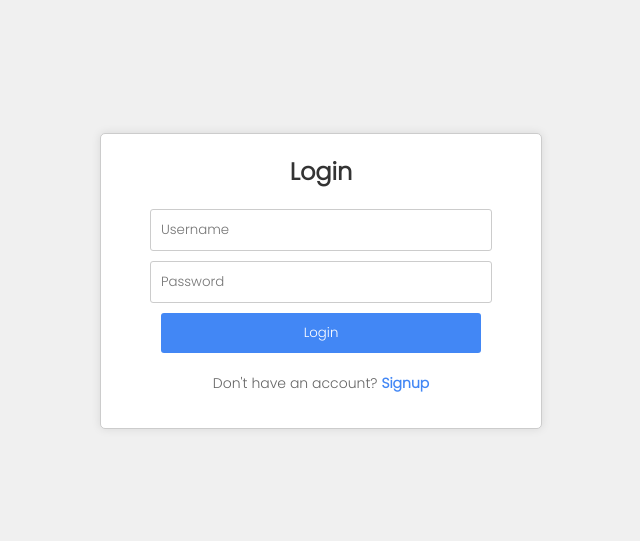
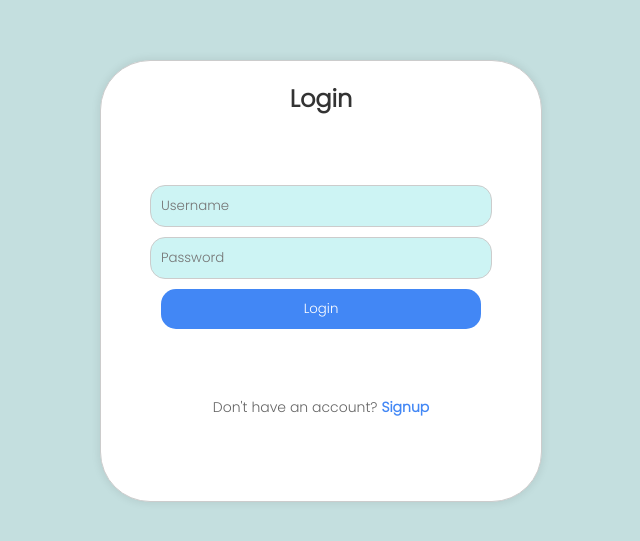
Before and after one commit to Techvocate/client_portal, a React (Create React App) app: page /login in a window 1280 px wide. Shown: the part 119-660 px from the top of the page, without its empty margins (319-959 px from the left). Built offline with nearby package versions, Linux system fonts and the light colour scheme.

Commit message:
cursor and login signup changes

```diff
--- a/src/components/HomePage.js
+++ b/src/components/HomePage.js
@@ -1,21 +1,68 @@
 // src/components/HomePage.js
 import "./Homepage.css";
-import React from "react";
+import React, { useEffect, useState } from "react";
 import { motion } from "framer-motion";
 import { Link } from "react-router-dom";
 import Navbar from "./Navbar";
 
 const HomePage = () => {
+  const [mousePosition, setMousePosition] = useState({
+    x: 0,
+    y:0
+  });
+  const [cursorVariant, setCursorVariant] = useState("default")
+
+
+  useEffect(() => {
+    const mouseMove = e => {
+      setMousePosition({
+        x: e.clientX,
+        y: e.clientY
+      })
+    }
+
+    window.addEventListener("mousemove", mouseMove);
+
+    return()=>{
+      window.removeEventListener("mousemove",mouseMove);
+    }
+
+  }, []);
+
+  const variants = {
+    default:{
+      x: mousePosition.x - 16,
+      y: mousePosition.y - 16
+    },
+    text:{
+      height: 150,
+      width: 150,
+      x: mousePosition.x - 75,
+      y: mousePosition.y - 75,
+      backgroundColor: "rgb(140, 194, 184)",
+      // mixBlendMode: "difference"
+    }
+  }
+
+  const textEnter = () => setCursorVariant("text");
+  const textLeave = () => setCursorVariant("default");
+
+
+
   return (
     <div className="home-page">
       <Navbar/>
+      <motion.div className="cursor"
+      variants={variants}
+      animate={cursorVariant}
+      />
       <div className="content">
-        <p className="main-title">
+        <p onMouseEnter={textEnter} onMouseLeave={textLeave} className="main-title">
           Streamline
           <br /> Your Legal Processes
         </p>
         {/* <p className="sub-heading">Effortless Document Management</p> */}
-        <p className="description">
+        <p onMouseEnter={textEnter} onMouseLeave={textLeave} className="description">
           Effortlessly generate, customize, and manage a wide range of legal
           documents tailored to your specific needs.
         </p>
--- a/src/components/Homepage.css
+++ b/src/components/Homepage.css
@@ -1,11 +1,24 @@
 /* src/components/HomePage.css */
-
+*{
+  cursor: none;
+}
 .home-page {
     position: relative;
     height: 100vh;
     z-index: 1;
     background-color: #E3F4F4;
   }
+
+.cursor{
+  background-color: #C4DFDF;
+  height: 32px;
+  width: 32px;
+  border-radius: 50%;
+  position: fixed;
+  top: 0;
+  left: 0;
+  pointer-events: none;
+}
 
   .video-bg {
     object-fit: cover;
@@ -32,7 +45,7 @@
 
     color: black;
     /* text-shadow: 2px 2px 4px rgba(0, 0, 0, 0.4); */
-    -webkit-text-stroke-width: 0.9px;
+    -webkit-text-stroke-width: 1.8px;
   -webkit-text-stroke-color: black;
   }
   .description {
@@ -40,7 +53,7 @@
     font-size: 1.2rem;
     max-width: 600px;
     text-shadow: 2px 2px 4px rgba(0, 0, 0, 0.2);
-    -webkit-text-stroke-width: 0.5px;
+    -webkit-text-stroke-width: 1.3px;
   -webkit-text-stroke-color: black;
   }
     .sub-heading {
--- a/src/components/register/Login.css
+++ b/src/components/register/Login.css
@@ -1,17 +1,22 @@
 /* Styling for Login Page */
+*{
+  cursor: pointer;
+}
 .login-container {
   display: flex;
   justify-content: center;
   align-items: center;
   height: 100vh;
-  background-color: #f0f0f0; /* Background color for the whole page */
+  background-color: #C4DFDF; /* Background color for the whole page */
 }
 
 .form-container {
-  max-width: 400px; /* Adjust as needed for your form width */
+  font-family: "Poppins";
+  max-width: 400px;
+  height: 400px; /* Adjust as needed for your form width */
   padding: 20px;
   border: 1px solid #ccc;
-  border-radius: 5px;
+  border-radius: 50px;
   background-color: #ffffff; /* Background color for the form */
   box-shadow: 0 0 10px rgba(0, 0, 0, 0.1); /* Add a subtle box shadow */
 }
@@ -28,7 +33,8 @@ input[type="password"],
   padding: 10px;
   margin-top: 10px; /* Add some spacing between input elements */
   border: 1px solid #ccc;
-  border-radius: 3px;
+  border-radius: 15px;
+  background-color: #CDF4F4;
 }
 
 .but1 {
--- a/src/components/register/Signup.css
+++ b/src/components/register/Signup.css
@@ -2,7 +2,7 @@
     display: grid;
     place-items: center;
     height: 100vh;
-    background-color: #f0f0f0;
+    background-color: #C4DFDF;
   }
 
   .form-container {
@@ -10,7 +10,7 @@
     gap: 10px;
     padding: 20px;
     border: 1px solid #ccc;
-    border-radius: 5px;
+    border-radius: 50px;
     text-align: center;
   }
 
@@ -26,7 +26,8 @@
     width: 80%;
     padding: 10px;
     border: 1px solid #ccc;
-  border-radius: 3px;
+    border-radius: 15px;
+    background-color: #CDF4F4;
   }
 
   .but1 {
```
Also changed, not shown: 1 other file (tests, documents, lock files or other folders).
